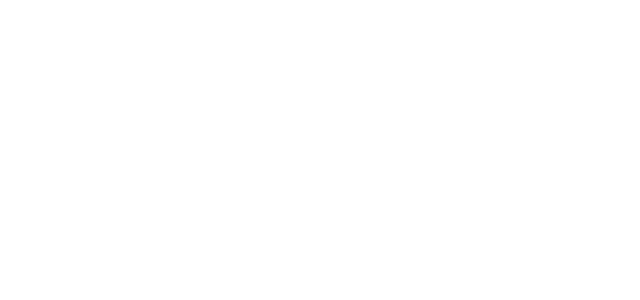
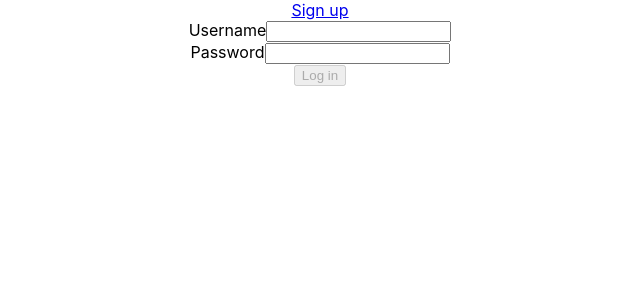
Before and after one commit to Build-Week-silentAuction2/front-end, a React (Create React App) app in the folder react-1/: page /Login in a window 1280 px wide. Shown: the top 300 px of the page, without its empty margins (320-960 px from the left). Built offline with nearby package versions, Linux system fonts and the light colour scheme.

Commit message:
added links,axios commented out, login form validation and buttondisable

```diff
--- a/react-1/src/App.js
+++ b/react-1/src/App.js
@@ -3,23 +3,24 @@
 import './App.css';
 //components
 import Form from "./Components/Form";
-// import Login from "./Components/Login";
+import Login from "./Components/Login";
 //dependencies
 // import * as yup from "yup";
 // import styled from "styled-components";
-import {Route} from "react-router-dom";
+import {Route,Link} from "react-router-dom";
 // import axios from "axios";
 
 function App() {
   return (
     <div className="App">
       <div className = "routes">
-      {/* <Form />
-      <Login /> */}
-      {/* <Route exact path = "/" component = {Form}/>
-      <Route exact path = "/Login" component = {Login}/> */}
       <Route exact path = "/">
+      <Link to = "/Login">Login</Link>
         <Form/>
+      </Route>
+      <Route exact path = "/Login">
+      <Link to = "/">Sign up </Link>
+        <Login/>
       </Route>
       </div>
     </div>
--- a/react-1/src/Components/Form.js
+++ b/react-1/src/Components/Form.js
@@ -2,7 +2,7 @@
 // import {Link} from "react-router-dom";
 // import Login from "./Login";
 import styled from "styled-components";
-import * as yup from "yup"
+import * as yup from "yup";
 
 export default function Form() {
     //state
@@ -10,6 +10,7 @@
         username: "",
         password: "",
         // email: "",
+        // passwordConfirm: "",
         sellers: false
     });
 
@@ -25,6 +26,11 @@
         .min(6, "Atleast 6 characters")
         .required(),
 
+        // passwordConfirm: yup
+        // .string()
+        // .oneOf([yup.ref(`password`), null], `Password doesn't match.`)
+        // .required(),
+
         sellers: yup
         .boolean()
     })
@@ -33,6 +39,7 @@
     const [errors, setErrors] = useState({
         username: "",
         password: ""
+        // passwordConfirm: ""
     });
 
     //validate
@@ -60,6 +67,13 @@
     //onSubmit
     const formSubmit = event => {
         event.preventDefault();
+        // axios
+        // .post("https://reqres.in/api/users", users)
+        // .then(res => {
+        //     console.log("res axios msg :", res);
+        // })
+        // .catch(err =>
+        //     console.log("axios post err msg :", err));
     }
 
     //styling
@@ -92,7 +106,7 @@
 
             <label htmlFor = "password">Password </label>
             <input
-            type = "text"
+            type = "password"
             name = "password"
             id = "password"
             value = {users.password}
@@ -101,6 +115,19 @@
             {errors.password.length > 0 ? (
             <p className = "error">{errors.password}</p>)
              : null}
+
+             {/* <label htmlFor = "passwordConfirm">Confirm Password </label>
+            <input
+            type = "password"
+            name = "passwordConfirm"
+            id = "passwordConfirm"
+            value = {users.passwordConfirm}
+            onChange = {inputChange}
+            /><br></br>
+            {errors.passwordConfirm.length > 0 ? (
+            <p className = "error">{errors.passwordConfirm}</p>)
+             : null} */}
+
 
             <label htmlFor = "sellers">Sellers ?</label>
             <input
--- a/react-1/src/Components/Login.js
+++ b/react-1/src/Components/Login.js
@@ -1,4 +1,6 @@
-import React,{useState} from "react";
+import axios from "axios";
+import React,{useState, useEffect} from "react";
+import * as yup from "yup";
 
 export default function Login(){
     //state for login info
@@ -6,16 +8,65 @@
         username: "",
         password: ""
     });
+
+
+    //formLoginschema
+    const formLoginSchema = yup.object().shape({
+        username: yup
+        .string()
+        .min(2, "Atleast 2 characters")
+        .required(),
+
+        password: yup
+        .string()
+        .min(6, "Atleast 6 characters")
+        .required()
+    })
+
+    //login errorstate
+    const [errorLogin, setErrorLogin] = useState({
+        username: "",
+        password: ""
+    });
+
+    //ButtonDisabled
+    const [buttonDisabled, setButtonDisabled] = useState(true);
+    useEffect(() => {
+        formLoginSchema.isValid(userLogin).then(valid =>{
+            setButtonDisabled(!valid);
+        });
+    }, [userLogin]);
+    //validateLogin
+    const validateLogin = event => {
+        yup
+        .reach(formLoginSchema, event.target.name)
+        .validate(event.target.value)
+        .then(valid => {
+            setErrorLogin({...errorLogin, [event.target.name]: ""});
+        })
+        .catch(err => {
+            setErrorLogin({...errorLogin, [event.target.name]: err.errors[0]});
+        });
+        };
+
     //onChange
     const inputChange = event => {
         event.persist();
         console.log("UserLogin data: ", userLogin);
+        validateLogin(event);
         setuserLogin({...userLogin, [event.target.name]: event.target.value});
     }
     //onSubmit
     const formSubmit = event => {
         event.preventDefault();
-    }
+        // axios
+        // .post("https://reqres.in/api/users", userLogin)
+        // .then(res => {
+        //     console.log("res axios msg :", res);
+        // })
+        // .catch(err =>
+        //     console.log("axios post err msg :", err));
+    };
 
     return(
         <form onSubmit = {formSubmit}>
@@ -27,6 +78,9 @@
             value = {userLogin.username}
             onChange = {inputChange}
             /><br></br>
+            {errorLogin.username.length > 0 ? (
+            <p className = "error">{errorLogin.username}</p>)
+             : null}
 
             <label htmlFor = "password">Password</label>
             <input
@@ -36,7 +90,10 @@
             value = {userLogin.password}
             onChange = {inputChange}
             /><br></br>
-            <button type = "submit">Log in</button>
+            {errorLogin.password.length > 0 ? (
+            <p className = "error">{errorLogin.password}</p>)
+             : null}
+            <button type = "submit" disabled = {buttonDisabled}>Log in</button>
         </form>
     )
 }
```
